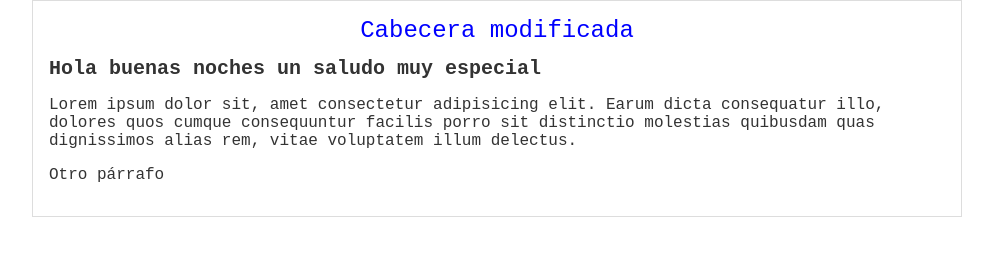
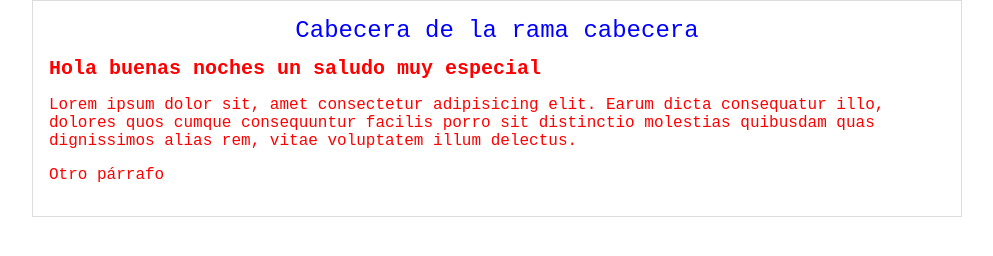
Before and after one commit to wilfredoha/platzi, a plain HTML site: page index.html in a window 1280 px wide. Shown: the whole page, without its empty margins (143-1136 px from the left). Drawn offline with Linux system fonts and the light colour scheme.

Commit message:
cambio en cabecera y clor de texto

```diff
--- a/css/estilos.css
+++ b/css/estilos.css
@@ -1,7 +1,7 @@
 body{
     text-align: center;
     font-family: 'Courier New', Courier, monospace;
-    color:#333;
+    color:red;
     font-size: 16px;
     margin: 0;
     padding: 0;
--- a/index.html
+++ b/index.html
@@ -6,7 +6,7 @@
     </head>
     <body>
         <div id="container">
-            <div id="cabecera">Cabecera modificada</div>
+            <div id="cabecera">Cabecera de la rama cabecera</div>
             <div id="post">
                 <h1>Hola buenas noches un saludo muy especial</h1>
                 <p>Lorem ipsum dolor sit, amet consectetur adipisicing elit. Earum dicta consequatur illo, dolores quos cumque consequuntur facilis porro sit distinctio molestias quibusdam quas dignissimos alias rem, vitae voluptatem illum delectus.</p>
```
